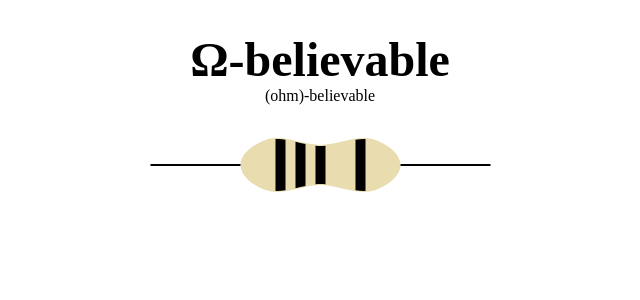
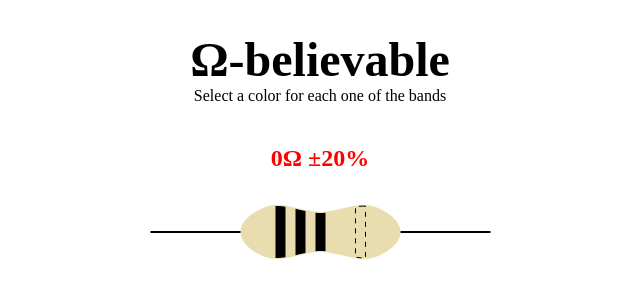
Before and after one commit to weirdpattern/ohm-believable, a React app: page / in a window 1280 px wide. Shown: the top 300 px of the page, without its empty margins (320-960 px from the left). Built offline with nearby package versions, Linux system fonts and the light colour scheme.

Commit message:
Add ColorPicker Add ResistanceResults Complete OhmValueCalculator Reorganize interfaces

```diff
--- a/src/components/bands/Bands.scss
+++ b/src/components/bands/Bands.scss
@@ -1,4 +1,4 @@
-$color-background: #e9ddaf;
+$color-background: #E9DDAF;
 
 $colors: (
   black: #000000,
@@ -14,7 +14,7 @@ $colors: (
   gold: #CFB53B,
   silver: #C0C0C0,
   pink: #FF69B4,
-  transparent: "transparent"
+  transparent: $color-background
 );
 
 .resistor-svg {
@@ -45,9 +45,12 @@ $colors: (
 
 @each $color, $value in $colors {
   .#{$color} {
-    fill: $value;
     @if $color == transparent {
-      border: 1px dotted map-get($colors, black)
+      fill: $color-background;
+      stroke: #000000;
+      stroke-dasharray: 5, 5;
+    } @else {
+      fill: $value;
     }
   }
 }
--- /dev/null
+++ b/src/components/color-picker/ColorPicker.scss
@@ -0,0 +1,5 @@
+.color-picker {
+  position: absolute;
+  left: 50%;
+  margin: 0 0 0 -100px
+}
--- a/src/components/color-picker/Component.tsx
+++ b/src/components/color-picker/Component.tsx
@@ -2,6 +2,8 @@ import * as React from "react";
 
 import { GithubPicker, ColorResult } from "react-color";
 import { ColorPickerProps } from "../../misc/interfaces";
+
+import "./ColorPicker.scss";
 
 /**
  * Defines a color picker.
@@ -40,13 +42,7 @@ export default class ColorPicker extends React.PureComponent<
   public render(): React.ReactNode {
     const { colors } = this.props;
     return (
-      <div
-        style={{
-          position: "absolute",
-          left: "50%",
-          margin: "0 0 0 -100px"
-        }}
-      >
+      <div className="color-picker">
         <GithubPicker
           colors={colors}
           triangle="hide"
--- /dev/null
+++ b/src/components/resistance-results/Component.tsx
@@ -0,0 +1,43 @@
+import * as React from "react";
+
+import { Resistance, ResistanceProps } from "../../misc/interfaces";
+import {
+  OhmValueCalculator,
+  OhmValueCalculatorService
+} from "../../misc/OhmValueCalculator";
+
+import "./ResistanceResults.scss";
+
+// the calculator service
+const service: OhmValueCalculator = new OhmValueCalculatorService();
+
+/**
+ * Calculates the final resistance.
+ * @param {ResistanceProps} props the props of the resistance.
+ * @returns {React.ReactElement} the resistance component.
+ */
+export default function ResistanceResult(
+  props: ResistanceProps
+): React.ReactElement<ResistanceProps> {
+  const result: Resistance = service.CalculateOhmValue(
+    props.a,
+    props.b,
+    props.multiplier,
+    props.tolerance
+  );
+
+  let formatted: string;
+  if (result.value / 1000000 > 1) {
+    formatted = `${(result.value / 1000000).toString()}M`;
+  } else if (result.value / 1000 > 1) {
+    formatted = `${(result.value / 1000).toString()}K`;
+  } else {
+    formatted = `${result.value}`;
+  }
+
+  return (
+    <div className="results">
+      <h2>{`${formatted}Ω ±${result.tolerance}%`}</h2>
+    </div>
+  );
+}
--- /dev/null
+++ b/src/components/resistance-results/ResistanceResults.scss
@@ -0,0 +1,6 @@
+.results {
+  width: 100%;
+  margin-top: 40px;
+  text-align: center;
+  color: #FF0000;
+}
--- a/src/containers/Application.tsx
+++ b/src/containers/Application.tsx
@@ -1,7 +1,8 @@
 import * as React from "react";
 
+import Bands from "../components/bands/Component";
+import ResistanceResult from "../components/resistance-results/Component";
 import { AllColors, ApplicationState, ResistorBands } from "../misc/interfaces";
-import Bands from "../components/bands/Component";
 
 import "./Application.scss";
 
@@ -42,7 +43,8 @@ export default class Application extends React.PureComponent<
     return (
       <div className="resistor">
         <h1>Ω-believable</h1>
-        <small>(ohm)-believable</small>
+        <small>Select a color for each one of the bands</small>
+        <ResistanceResult {...this.state.bands} />
         <Bands
           {...this.state}
           onEditBand={this.onEditBand}
@@ -68,8 +70,6 @@ export default class Application extends React.PureComponent<
    * @returns {void}
    */
   private onColorChange(band: keyof ResistorBands, color: AllColors): void {
-    console.log(`band is ${band}`);
-    console.log(`color is ${color}`);
     this.setState((state: ApplicationState) => {
       return {
         ...state,
--- a/src/misc/OhmValueCalculator.ts
+++ b/src/misc/OhmValueCalculator.ts
@@ -4,18 +4,9 @@ import {
   Maybe,
   BandColors,
   MultiplierColors,
+  Resistance,
   ToleranceColors
 } from "./interfaces";
-
-/**
- * Resistance information.
- * @property {number} value the value of the resistance in ohms.
- * @property {number} tolerance the tolerance of the resistor.
- */
-export interface Resistance {
-  value: number;
-  tolerance: number;
-}
 
 /**
  * Performs Ohm calculations based on the color of the bands.
@@ -61,11 +52,14 @@ export class OhmValueCalculatorService implements OhmValueCalculator {
       descriptors[multiplierColor].multiplier,
       descriptors[toleranceColor].tolerance
     ].map((value: Maybe<number>, index: number) => {
-      const resolved: number = !isMaybe(value)
-        ? 0
-        : parseInt(String(value), 10);
+      const resolved: number = isMaybe(value) ? 0 : parseInt(String(value), 10);
       return index === 0 ? resolved * 10 : resolved;
     });
+
+    console.log(`a: ${a}`);
+    console.log(`b: ${b}`);
+    console.log(`multiplier: ${multiplier}`);
+    console.log(`tolerance: ${tolerance}`);
 
     return {
       value: (a + b) * 10 ** multiplier,
--- a/src/misc/descriptors.ts
+++ b/src/misc/descriptors.ts
@@ -43,5 +43,5 @@ export default {
   gold: descriptor("gold", "#CFB53B", null, -1, 5),
   silver: descriptor("silver", "#C0C0C0", null, -2, 10),
   pink: descriptor("pink", "#FF69B4", null, -3, null),
-  transparent: descriptor("transparent", "", null, null, 20)
+  transparent: descriptor("transparent", "#E9DDAF", null, null, 20)
 };
```
Also changed, not shown: src/misc/interfaces.ts (+20 -0 lines).
